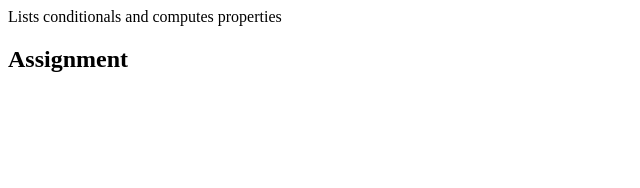
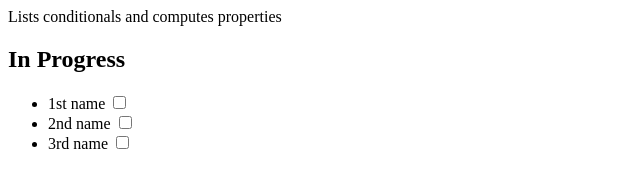
Before and after one commit to IsharaThapa/Vue-basic, a plain HTML site: page episode3.html in a window 1280 px wide. Shown: the whole page, without its empty margins (0-640 px from the left). Drawn offline with nearby package versions, Linux system fonts and the light colour scheme.

Commit message:
[episode3]list conditional and computes

```diff
--- a/episode3.html
+++ b/episode3.html
@@ -11,26 +11,68 @@
 </head>
 <body>
     <div id="app">
-        <section>
-            <h1>Assignment</h1>
-            <ul v-for="assignment in assignments ">
-                {{ assignments.name }}
+        <section v-show="inProgressAssignments.length">
+            <h1>In Progress </h1>
+            <ul>
+                <!-- .filter(...) is for not showing completed in progress list -->
+                <!-- <li v-for="assignment in assignments.filter(a => !a.complete)"
+                    :key= "assignment.id"
+                    > -->
+
+                    <li
+                        v-for=" assignment in inProgressAssignments"
+                        :key="assignment.id"
+                    >
+                    <label>
+                        {{ assignment.name }}
+                        <!-- v-model here for changing completed value with respect to checkbox -->
+                        <input type="checkbox" v-model="assignment.complete ">
+                    </label>
+                </li>
+            </ul>
+        </section>
+
+        <!-- show only these section when completed assignments is more than zero  -->
+        <!-- <section  v-show ="assignments.filter(a =>a.complete).length" class="mt-8" > -->
+       <section  v-show ="completedAssignments.length" class="mt-8" >
+            <h1>Completed </h1>
+            <ul>
+                <!-- <li v-for="assignment in assignments.filter(a =>a.complete)"
+                    :key= "assignment.id"
+                    > -->
+                    <li v-for ="assignment in completedAssignments"
+                    :key = "assignment.id">
+                   <label>
+                        {{ assignment.name }}
+                        <input type="checkbox" v-model="assignment.complete ">
+                    </label>
+                </li>
             </ul>
         </section>
 
     </div>
     <script>
-        Vue.createApp({
+    let app = {
             data(){
                 return{
                 assignments:[
-                    {name:'1st name', complete: false},
-                    {name:'2nd name', complete: false},
-                    {name:'3rd name', complete: false},
+                    {name:'1st name', complete: false, id:1},
+                    {name:'2nd name', complete: false, id:2},
+                    {name:'3rd name', complete: false, id:3},
 
                 ]}
             },
-        }).mount('#app');
+            // new object computed
+            computed:{
+                inProgressAssignments(){
+                    return this.assignments.filter(assignment => ! assignment.complete);
+                },
+                completedAssignments(){
+                    return this.assignments.filter(assignment => assignment.complete);
+                }
+            }
+         };
+         Vue.createApp(app).mount('#app');
 
     </script>
 </body>
```
Also changed, not shown: episode2.html (+1 -1 lines).
